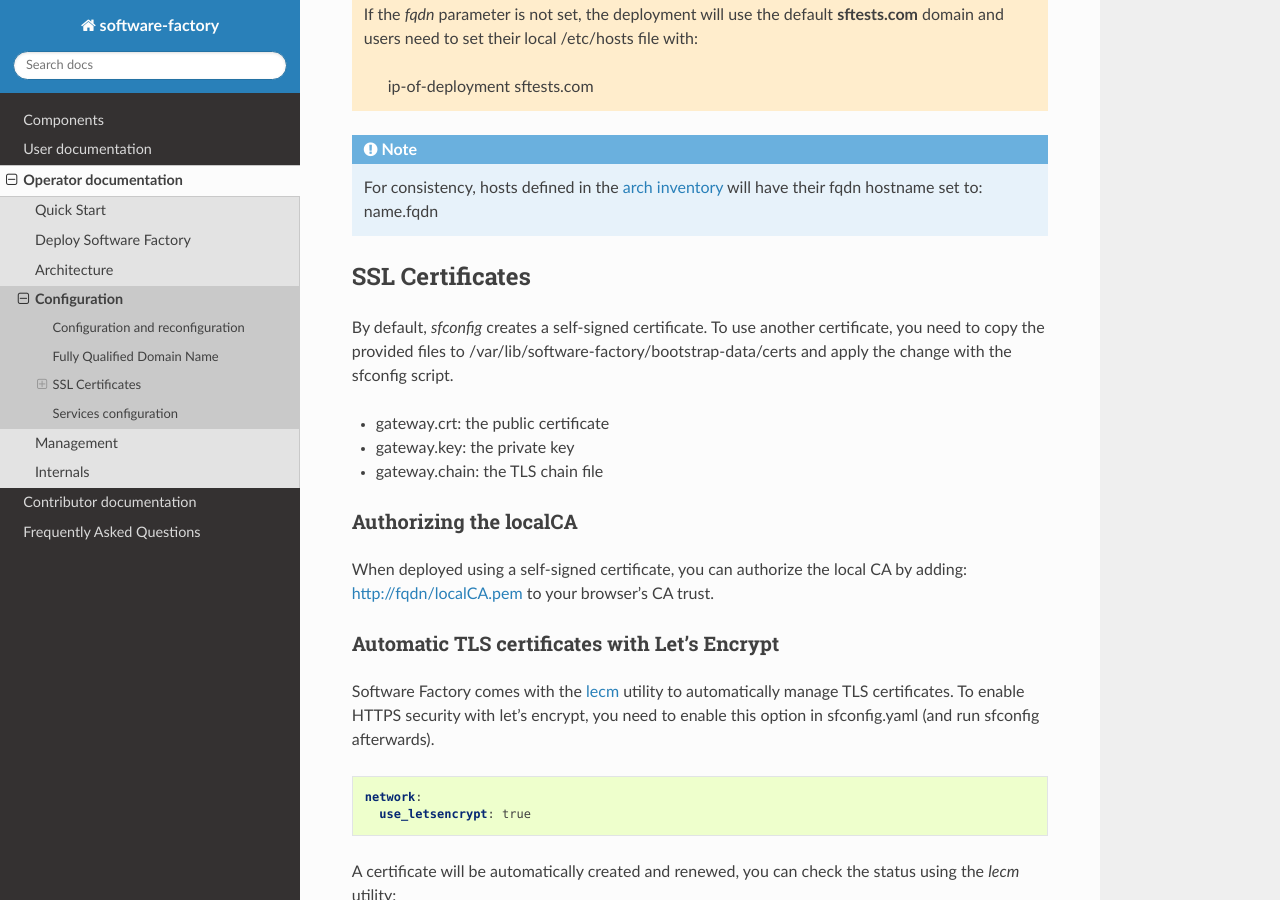
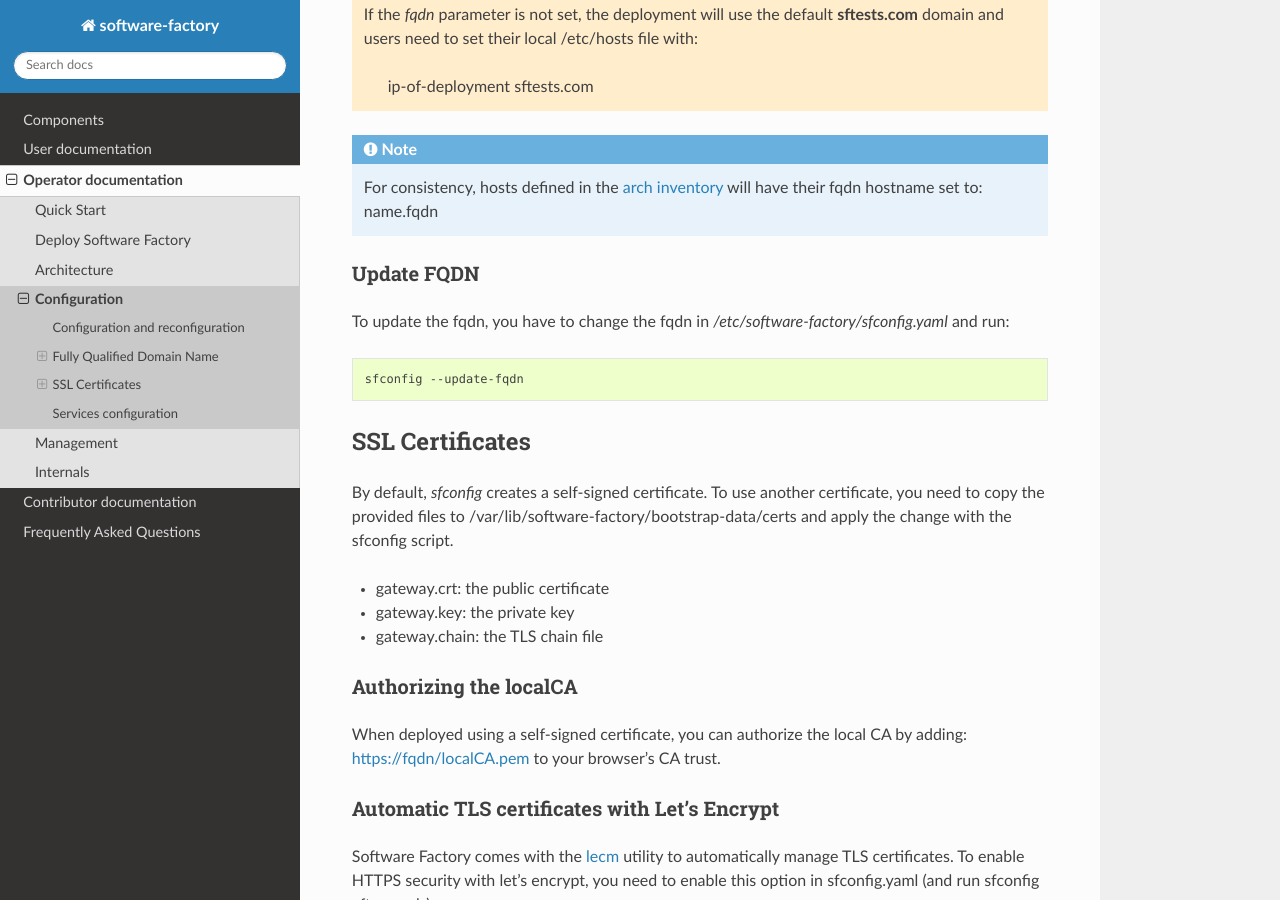
Before and after one commit to softwarefactory-project/sf-docs, a Sphinx documentation site: the page built from docs/operator/configuration.rst, in a window 1280 px wide and 900 px high, scrolled down 1171 px. Built offline with Sphinx 7.4.7 and the Read the Docs theme 2.0.0, drawn with Linux system fonts in a browser that asks for light colours.

Commit message:
operator: explain how to update fqdn
Change-Id: Ia037828e628846d1dd17d6b4e111dbb564016f93
Depends-on: I3343cf4e9da15c7b1005bb205ec0528a41afebe0

```diff
--- a/docs/operator/configuration.rst
+++ b/docs/operator/configuration.rst
@@ -70,6 +70,16 @@
     have their fqdn hostname set to: name.fqdn
 
 
+Update FQDN
+...........
+
+To update the fqdn, you have to change the fqdn in
+*/etc/software-factory/sfconfig.yaml* and run:
+
+.. code-block:: bash
+
+   sfconfig --update-fqdn
+
 .. _configure_ssl_certificates:
 
 SSL Certificates
@@ -87,7 +97,7 @@
 .......................
 
 When deployed using a self-signed certificate, you can authorize the local CA
-by adding: http://fqdn/localCA.pem to your browser's CA trust.
+by adding: https://fqdn/localCA.pem to your browser's CA trust.
 
 
 Automatic TLS certificates with Let's Encrypt
```
